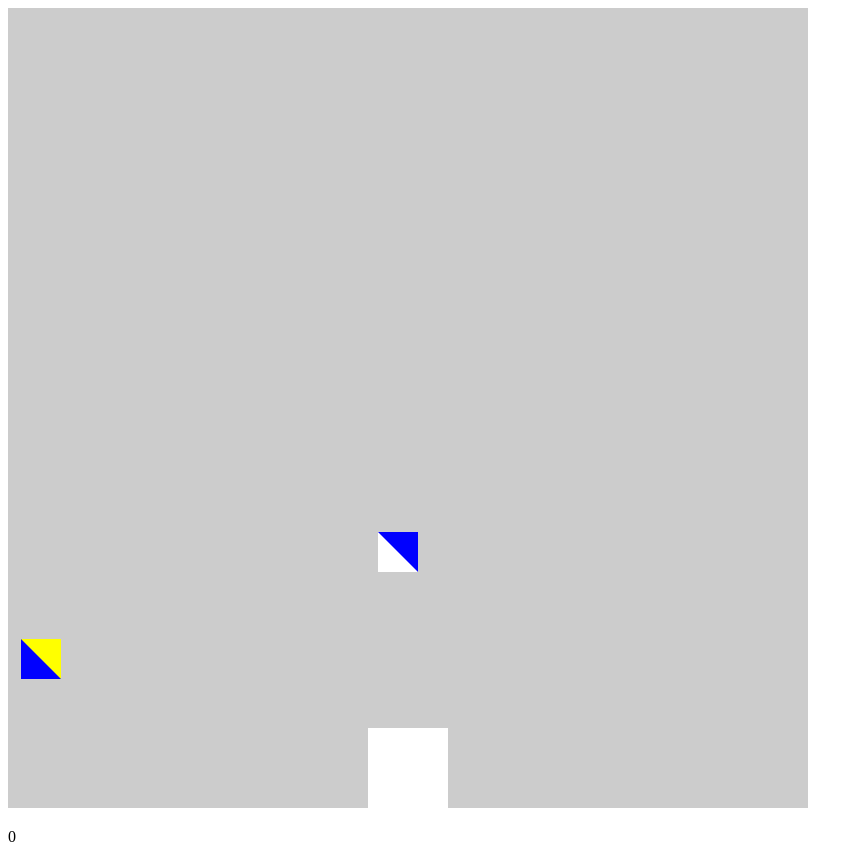
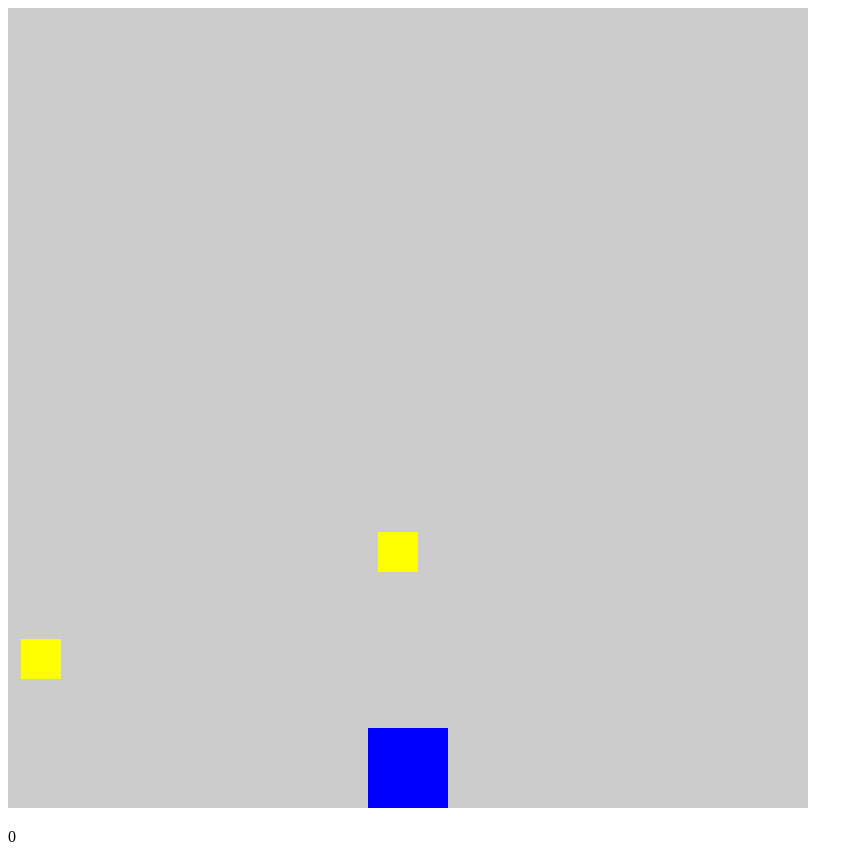
Before and after one commit to anjrv/anjrv.github.io, a plain HTML site: page v1/index.html in a window 1280 px wide. Shown: the whole page, without its empty margins (0-863 px from the left). Drawn offline with Linux system fonts and the light colour scheme.

Commit message:
colors unfucked

```diff
--- a/v1/index.html
+++ b/v1/index.html
@@ -17,8 +17,7 @@
     </script>
 
     <script id="fragment-shader" type="x-shader/x-fragment">
-      precision lowp float;
-      varying vec4 vColor;
+      varying lowp vec4 vColor;
 
       void main()
       {
--- a/v1/spadi-orvar_files/marius.js
+++ b/v1/spadi-orvar_files/marius.js
@@ -5,9 +5,13 @@ const fps = 60;
 
 let canvas;
 let gl;
+let program;
+let colorBuffer;
+let positionBuffer;
 
 let N = 0;
 let score = 0;
+let gameOver = false;
 let monster = null;
 
 /**
@@ -102,14 +106,30 @@ function computeChange(allVertices, allColors) {
 
 function render() {
   setTimeout(() => {
-    if (score < 10) {
+    if (score < 10 && !gameOver) {
       let allVertices = [];
       let allColors = [];
       computeChange(allVertices, allColors); // Changes allVertices
 
       N = allVertices.length;
-      allVertices.push(...allColors);
+
+
+      const vPosition = gl.getAttribLocation(program, 'aVertexPosition');
+      const vColor = gl.getAttribLocation(program, 'aVertexColor');
+
+      gl.bindBuffer(gl.ARRAY_BUFFER, positionBuffer);
+      gl.vertexAttribPointer(vPosition, 2, gl.FLOAT, false, 0, 0);
+      gl.enableVertexAttribArray(vPosition);
       gl.bufferSubData(gl.ARRAY_BUFFER, 0, flatten(allVertices));
+
+      gl.bindBuffer(gl.ARRAY_BUFFER, colorBuffer);
+      gl.vertexAttribPointer(vColor, 4, gl.FLOAT, false, 0, 0);
+      gl.enableVertexAttribArray(vColor);
+      gl.bufferSubData(gl.ARRAY_BUFFER, 0, flatten(allColors));
+    } else {
+      document.getElementById('score').innerHTML = gameOver
+        ? 'Game Over!'
+        : 'Victory!';
     }
 
     gl.clear(gl.COLOR_BUFFER_BIT);
@@ -130,27 +150,17 @@ window.onload = function init() {
   gl.viewport(0, 0, canvas.width, canvas.height);
   gl.clearColor(0.8, 0.8, 0.8, 1.0);
 
-  const program = initShaders(gl, 'vertex-shader', 'fragment-shader');
+  program = initShaders(gl, 'vertex-shader', 'fragment-shader');
   gl.useProgram(program);
 
   // Load the data into the GPU
-  const bufferId = gl.createBuffer();
-  gl.bindBuffer(gl.ARRAY_BUFFER, bufferId);
-  gl.bufferData(gl.ARRAY_BUFFER, 12000, gl.DYNAMIC_DRAW);
+  positionBuffer = gl.createBuffer();
+  gl.bindBuffer(gl.ARRAY_BUFFER, positionBuffer);
+  gl.bufferData(gl.ARRAY_BUFFER, 12000, gl.STATIC_DRAW);
 
-  const colorBuffer = gl.createBuffer();
+  colorBuffer = gl.createBuffer();
   gl.bindBuffer(gl.ARRAY_BUFFER, colorBuffer);
   gl.bufferData(gl.ARRAY_BUFFER, 12000, gl.STATIC_DRAW);
-
-  // Associate out shader variables with our data buffer
-  const vPosition = gl.getAttribLocation(program, 'aVertexPosition');
-  const vColor = gl.getAttribLocation(program, 'aVertexColor');
-
-  gl.vertexAttribPointer(vPosition, 2, gl.FLOAT, false, 0, 0);
-  gl.enableVertexAttribArray(vPosition);
-
-  gl.vertexAttribPointer(vColor, 4, gl.FLOAT, false, 0, 0);
-  gl.enableVertexAttribArray(vColor);
 
   window.addEventListener('keydown', handleKeydown);
   window.addEventListener('keyup', handleKeyup);
--- a/v1/spadi-orvar_files/player.js
+++ b/v1/spadi-orvar_files/player.js
@@ -53,6 +53,5 @@ function playerChange() {
     jumpFrames--;
   }
 
-  // Copy content over
   return drawRect(playerX, playerY, playerHalfLength * 2);
 }
```
